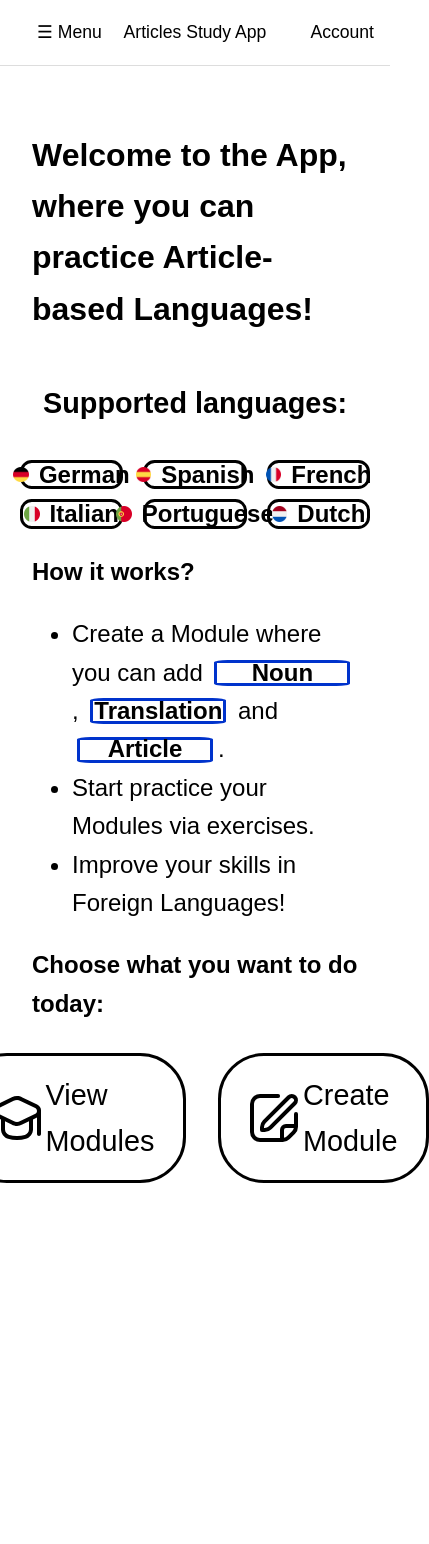
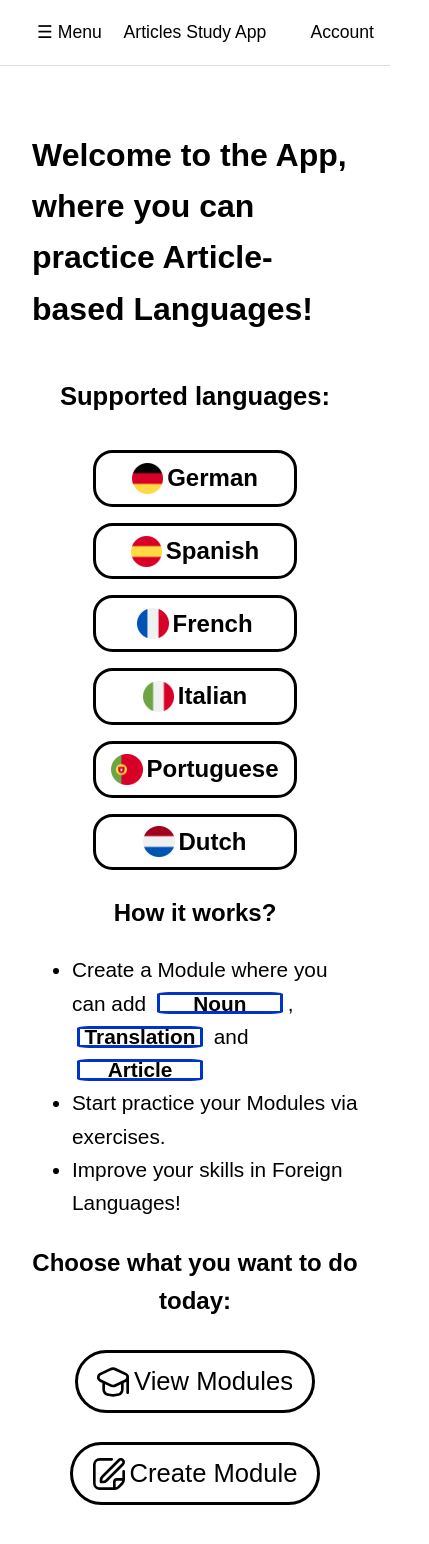
Before and after one commit to AlisaErmel/articles-study-react, a React (Vite) app: page / in a window 390 px wide. Shown: the top 1544 px of the page, 429 px wide, since content can reach past the window. Before the commit the page ends 1231 px from the top, so only its background shows below. Built offline with nearby package versions, Linux system fonts and the light colour scheme; a web font is replaced by a local one.

Commit message:
feat: make Home page responsive for mobile and small tablets

```diff
--- a/src/pages/Home.css
+++ b/src/pages/Home.css
@@ -94,8 +94,8 @@ ul.home-buttons {
 @media (max-width: 1024px) {
     .home-button {
         font-size: 1.8rem;
-        padding: 1rem 1.8rem;
-        border-radius: 46px;
+        padding: 0.8rem 1.8rem;
+        border-radius: 5vw;
         justify-content: center;
     }
 
@@ -108,8 +108,8 @@ ul.home-buttons {
     }
 
     .home-button img {
-        width: 48px;
-        height: 48px;
+        width: 4vw;
+        height: 4vw;
     }
 
     .list-languages ul.languages {
@@ -154,3 +154,112 @@ ul.home-buttons {
         font-size: 1.5rem;
     }
 }
+
+/* ================= Small tablet (max-width: 768px) ================= */
+@media (max-width: 768px) {
+    .home-button {
+        font-size: 1.5rem;
+        padding: 0.8rem 1.5rem;
+        border-radius: 40px;
+        justify-content: center;
+    }
+
+    ul.home-buttons {
+        flex-direction: row;
+        gap: 1.8rem;
+        margin-top: 30px;
+        align-items: center;
+        justify-content: center;
+    }
+
+    .home-button img {
+        width: 32px;
+        height: 32px;
+    }
+
+    .list-languages li {
+        width: 25vw;
+        height: 6vw;
+        font-size: 1.3rem;
+        border-radius: 6vw;
+        padding: 0.2vw;
+        display: flex;
+        align-items: center;
+        justify-content: center;
+        gap: 1vw;
+    }
+}
+
+/* ================= Mobile (max-width: 570px) ================= */
+@media (max-width: 570px) {
+    .home-button {
+        font-size: 1.6rem;
+        padding: 0.5rem 1.2rem;
+        border-radius: 40px;
+        justify-content: center;
+    }
+
+    ul.home-buttons {
+        flex-direction: column;
+        gap: 1.8rem;
+        margin-top: 30px;
+        align-items: center;
+        justify-content: center;
+    }
+
+    .home-button img {
+        width: 32px;
+        height: 32px;
+    }
+
+    .list-languages ul.languages {
+        display: grid;
+        grid-template-columns: repeat(1, 1fr);
+        justify-items: center;
+        gap: 1rem;
+    }
+
+    .list-languages {
+        display: flex;
+        flex-direction: column;
+        align-items: center;
+    }
+
+    .list-languages li {
+        width: 48vw;
+        height: 10vw;
+        font-size: 1.5rem;
+        border-radius: 5vw;
+        padding: 1.5vw;
+        display: flex;
+        align-items: center;
+        justify-content: center;
+        gap: 1vw;
+    }
+
+    .list-languages li img {
+        width: 8vw;
+        height: 8vw;
+    }
+
+    .info {
+        font-size: 1.3rem;
+        text-align: left;
+    }
+
+    .highlight {
+        width: 120px;
+        height: 16px;
+    }
+
+    h2#supported-languages {
+        font-size: 1.6rem;
+        text-align: center;
+    }
+
+    h3#info-section,
+    h3 {
+        font-size: 1.5rem;
+        text-align: center;
+    }
+}
--- a/src/pages/Home.tsx
+++ b/src/pages/Home.tsx
@@ -35,7 +35,7 @@ const Home: React.FC = () => {
                     <h3 id="info-section">How it works?</h3>
                     <ul className="info">
                         <li>
-                            Create a Module where you can add <span className="highlight">Noun</span>, <span className="highlight">Translation</span> and <span className="highlight">Article</span>.
+                            Create a Module where you can add <span className="highlight">Noun</span>, <span className="highlight">Translation</span> and <span className="highlight">Article</span>
                         </li>
                         <li>
                             Start practice your Modules via exercises.
```
